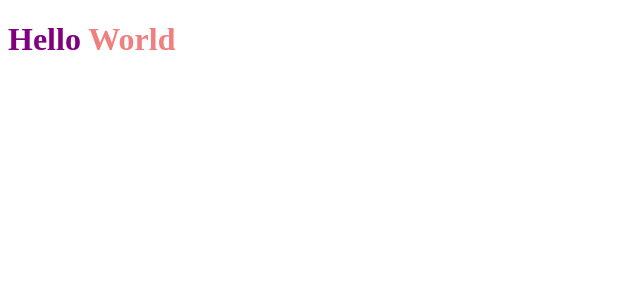
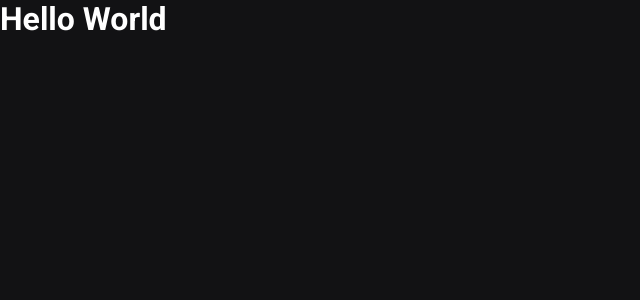
Before and after one commit to joaogabriel-sg/ignews, a Next.js app: page / in a window 1280 px wide. Shown: the top 300 px of the page, without its empty margins (0-640 px from the left). Built offline with nearby package versions, Linux system fonts and the light colour scheme.

Commit message:
feat: add app global style

```diff
--- a/src/pages/_app.tsx
+++ b/src/pages/_app.tsx
@@ -1,4 +1,6 @@
 import { AppProps } from "next/app";
+
+import "../styles/global.scss";
 
 function MyApp({ Component, pageProps }: AppProps) {
   return <Component {...pageProps} />;
--- /dev/null
+++ b/src/pages/_document.tsx
@@ -0,0 +1,26 @@
+import Document, { Head, Html, Main, NextScript } from "next/document";
+
+export default class MyDocument extends Document {
+  render() {
+    return (
+      <Html>
+        <Head>
+          <link rel="preconnect" href="https://fonts.googleapis.com" />
+          <link
+            rel="preconnect"
+            href="https://fonts.gstatic.com"
+            crossOrigin="*"
+          />
+          <link
+            href="https://fonts.googleapis.com/css2?family=Roboto:wght@400;700;900&display=swap"
+            rel="stylesheet"
+          />
+        </Head>
+        <body>
+          <Main />
+          <NextScript />
+        </body>
+      </Html>
+    );
+  }
+}
--- a/src/pages/index.tsx
+++ b/src/pages/index.tsx
@@ -1,9 +1,14 @@
-import styles from "../styles/home.module.scss";
+import Head from "next/head";
 
 export default function Home() {
   return (
-    <h1 className={styles.title}>
-      Hello <span>World</span>
-    </h1>
+    <>
+      <Head>
+        <title>ig.news</title>
+      </Head>
+      <h1>
+        Hello <span>World</span>
+      </h1>
+    </>
   );
 }
--- /dev/null
+++ b/src/styles/global.scss
@@ -0,0 +1,48 @@
+* {
+  margin: 0;
+  padding: 0;
+  box-sizing: border-box;
+}
+
+:root {
+  --white: #ffffff;
+  --gray-50: #e1e1e6;
+  --gray-300: #a8a8b3;
+  --gray-900: #121214;
+  --cyan-500: "#61DAFB";
+  --yellow-500: "#EBA417";
+}
+
+@media (max-width: 1080px) {
+  html {
+    font-size: 93.75%;
+  }
+}
+
+@media (max-width: 720px) {
+  html {
+    font-size: 87.5%;
+  }
+}
+
+body {
+  background: var(--gray-900);
+  color: var(--white);
+}
+
+body,
+input,
+textarea,
+select,
+button {
+  font: 400 1rem "Roboto", sans-serif;
+}
+
+button {
+  cursor: pointer;
+}
+
+a {
+  color: inherit;
+  text-decoration: none;
+}
--- a/src/styles/home.module.scss
+++ /dev/null
@@ -1,7 +0,0 @@
-.title {
-  color: purple;
-
-  span {
-    color: lightcoral;
-  }
-}
```
